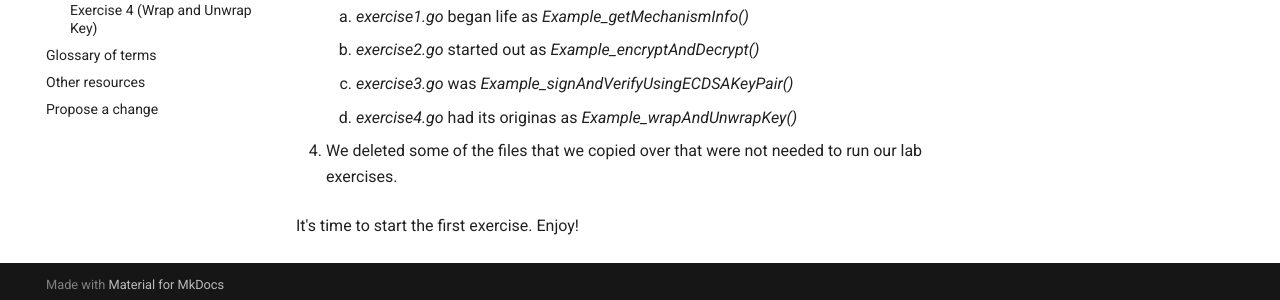
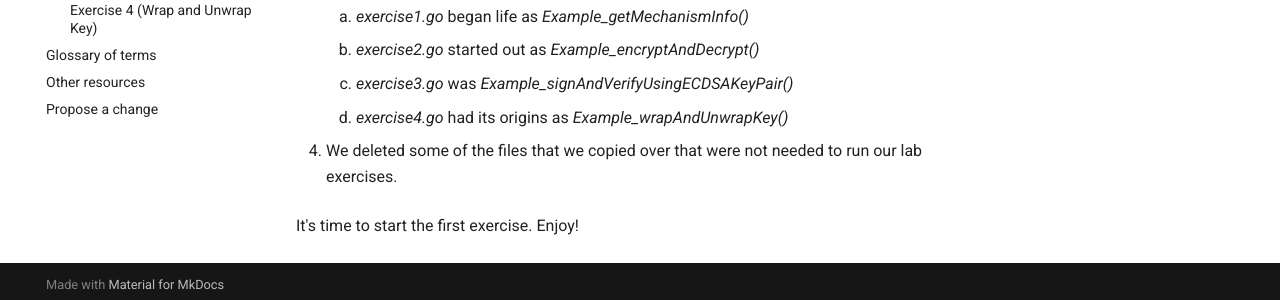
Before and after one commit to ibm-wsc/hyper-protect-virtual-servers-workshop, an MkDocs documentation site: the page built from docs/grep11-lab/exercise-overview.md, in a window 1280 px wide and 900 px high, scrolled down 1093 px. Shown: the part 593-893 px from the top of the window. Built offline with MkDocs 1.6.1 and Material for MkDocs 9.7.7, drawn with Linux system fonts in a browser that asks for light colours; comment, search, counter and statistics services are not loaded.

Commit message:
fix typo

```diff
--- a/docs/grep11-lab/exercise-overview.md
+++ b/docs/grep11-lab/exercise-overview.md
@@ -26,7 +26,7 @@ Other than adding a whole bunch of statements to print output, at a high level,
     1. *exercise1.go* began life as *Example_getMechanismInfo()*
     2. *exercise2.go* started out as *Example_encryptAndDecrypt()*
     3. *exercise3.go* was *Example_signAndVerifyUsingECDSAKeyPair()*
-    4. *exercise4.go* had its originas as *Example_wrapAndUnwrapKey()*
+    4. *exercise4.go* had its origins as *Example_wrapAndUnwrapKey()*
 
 4. We deleted some of the files that we copied over that were not needed to run our lab exercises.
 
```
